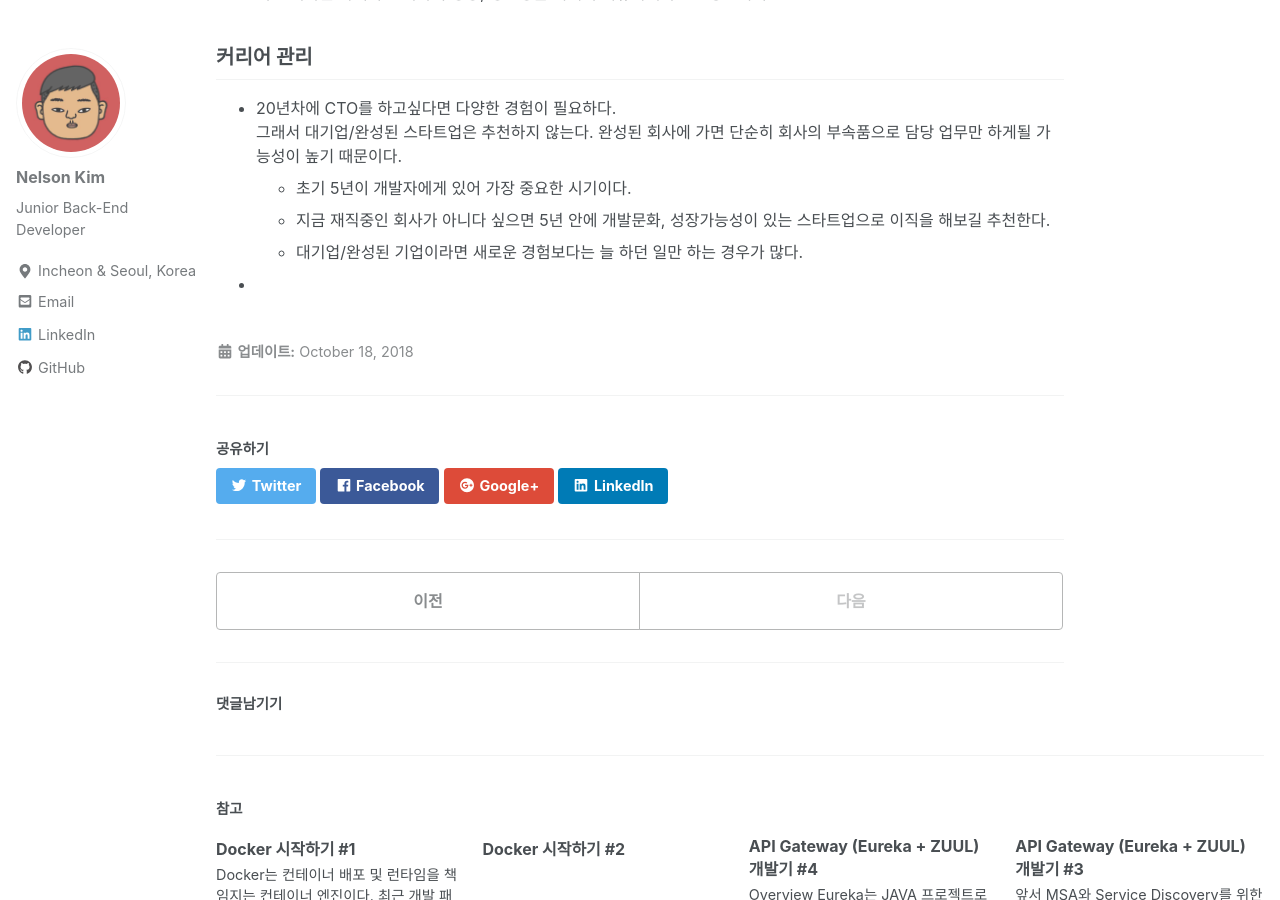
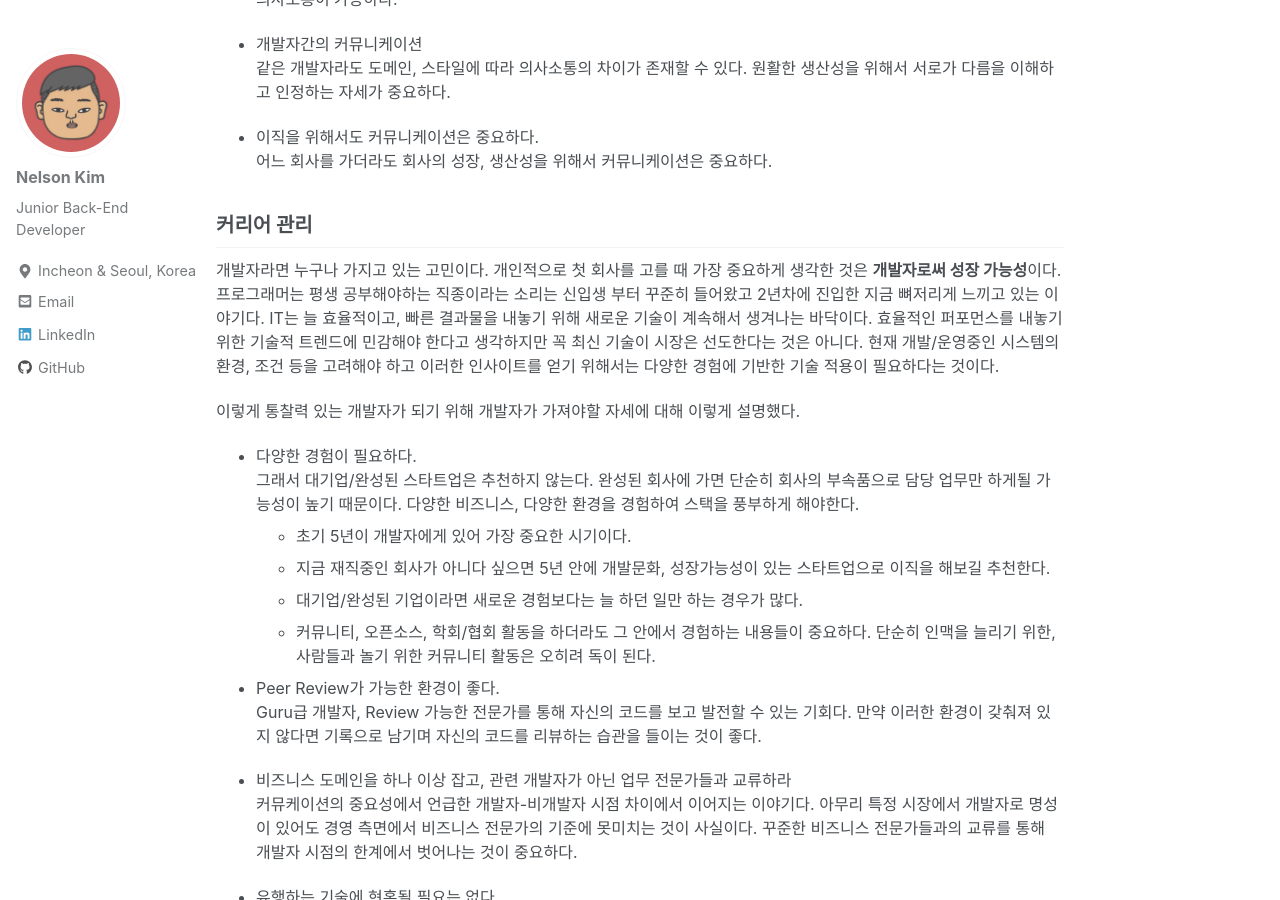
Before and after one commit to ssipflow/ssipflow.github.io, a Jekyll site: the page built from _posts/2018-10-17-Startup-Alliance-Career-Path.md, in a window 1280 px wide and 900 px high, scrolled down 636 px. Built offline with Jekyll 4.4.1, drawn with Linux system fonts in a browser that asks for light colours; nearby versions of some CDN libraries; comment, search, counter and statistics services are not loaded; some of the changed text lies outside the part shown.

Commit message:
Startup alliance Career seminar

```diff
--- a/_posts/2018-10-17-Startup-Alliance-Career-Path.md
+++ b/_posts/2018-10-17-Startup-Alliance-Career-Path.md
@@ -1,5 +1,5 @@
 ---
-title: [스타트업 얼라이언스] 개발자를 위한 커뮤니케이션 & 커리어 관리 후기
+title: \[스타트업 얼라이언스\] 개발자를 위한 커뮤니케이션 & 커리어 관리 후기
 layout: single
 author_profile: true
 comments: true
@@ -16,10 +16,12 @@ category: Career
 오늘은 기술이 아닌 다른 이야기를 해보려고 한다. 10월 16일, [스타트업 얼라이언스](https://www.facebook.com/startupallkorea/)에서 **개발자를 위한 커뮤니케이션 & 커리어 관리** 라는 주제로 '백세코딩'의 저자이자 헬스케어 스타트업 '케어랩스'의 CTO인 신현묵님의 강연이 있었다. 당연한 이야기겠지만 공감가는 내용이 많았고 배울 점도 있었다. 스타트업이 성공하기 위한 커뮤니케이션의 중요성, 그리고 성장하기 위해 개발자가 나가야 할 길에 대한 이야기들을 정리하겠다.
 
 ## 커뮤니케이션
-이러한 종류의 강연이 늘 그렇듯이 알고있는 당연한 이야기들이 대부분이다. 그 중 가장 공감가는 내용은 개발자-비개발자 사이의 시점차이였다. 화면을 하나 만들어내기 위해 개발자 입장에서 여러가지 조건들을 생각해야 하지만 비개발자 입장에서는 단순히 화면만 입히면 끝이라고 생각하여 스트레스 받은적이 여러번 있다. 그래서 늘 커뮤니케이션의 중요성
+이러한 종류의 강연이 늘 그렇듯이 알고있는 당연한 이야기들이 대부분이다. 그 중 가장 공감가는 내용은 개발자-비개발자 사이의 시점차이였다. 화면을 하나 만들어내기 위해 개발자 입장에서 여러가지 조건들을 생각해야 하지만 비개발자 입장에서는 단순히 화면만 입히면 끝이라고 생각하여 스트레스 받은 경험이 여러번 있다. 그래서 늘 커뮤니케이션의 중요성을 느끼고 있었지만 막상 이러한 상황에 직면했을 때 서로의 시점 차이를 인정하지 않는 경우가 대부분이였다.
+
+대화하며 스트레스를 받기 싫어 이야기를 안한 것이 아닐까? 그동안 개발 업무를 모르는 사람들의 시점을 이해하지 않았던 것인가? 하는 자기 반성이 수반되는 이야기다.
 
 * 개발자-비개발자의 커뮤니케이션
-기본적으로 영업/경영진과 개발자의 시선의 간극은 상당히 크다. 이러한 온도차를 극복하기 위해서는 서로간의 의사소통이 상당히 중요한데, 이는 기업뿐만 아니라, 개발자 개인의 성장에 있어 중요한 요소이며 잘 작성된 개발문서만으로도 충분한 의사소통이 가능하다
+기본적으로 영업/경영진과 개발자의 시선의 간극은 상당히 크다. 이러한 온도차를 극복하기 위해서는 서로간의 의사소통이 상당히 중요한데, 이는 기업뿐만 아니라, 개발자 개인의 성장에 있어 중요한 요소이며 잘 작성된 개발문서만으로도 충분한 의사소통이 가능하다.
 
 * 개발자간의 커뮤니케이션
 같은 개발자라도 도메인, 스타일에 따라 의사소통의 차이가 존재할 수 있다. 원활한 생산성을 위해서 서로가 다름을 이해하고 인정하는 자세가 중요하다.
@@ -29,11 +31,45 @@ category: Career
 
 
 ## 커리어 관리
+개발자라면 누구나 가지고 있는 고민이다. 개인적으로 첫 회사를 고를 때 가장 중요하게 생각한 것은 **개발자로써 성장 가능성**이다. 프로그래머는 평생 공부해야하는 직종이라는 소리는 신입생 부터 꾸준히 들어왔고 2년차에 진입한 지금 뼈저리게 느끼고 있는 이야기다. IT는 늘 효율적이고, 빠른 결과물을 내놓기 위해 새로운 기술이 계속해서 생겨나는 바닥이다. 효율적인 퍼포먼스를 내놓기 위한 기술적 트렌드에 민감해야 한다고 생각하지만 꼭 최신 기술이 시장은 선도한다는 것은 아니다. 현재 개발/운영중인 시스템의 환경, 조건 등을 고려해야 하고 이러한 인사이트를 얻기 위해서는 다양한 경험에 기반한 기술 적용이 필요하다는 것이다.
 
-* 20년차에 CTO를 하고싶다면 다양한 경험이 필요하다.
-그래서 대기업/완성된 스타트업은 추천하지 않는다. 완성된 회사에 가면 단순히 회사의 부속품으로 담당 업무만 하게될 가능성이 높기 때문이다.
+이렇게 통찰력 있는 개발자가 되기 위해 개발자가 가져야할 자세에 대해 이렇게 설명했다.
+
+* 다양한 경험이 필요하다.
+그래서 대기업/완성된 스타트업은 추천하지 않는다. 완성된 회사에 가면 단순히 회사의 부속품으로 담당 업무만 하게될 가능성이 높기 때문이다. 다양한 비즈니스, 다양한 환경을 경험하여 스택을 풍부하게 해야한다.
     - 초기 5년이 개발자에게 있어 가장 중요한 시기이다.
     - 지금 재직중인 회사가 아니다 싶으면 5년 안에 개발문화, 성장가능성이 있는 스타트업으로 이직을 해보길 추천한다.
     - 대기업/완성된 기업이라면 새로운 경험보다는 늘 하던 일만 하는 경우가 많다.
+    - 커뮤니티, 오픈소스, 학회/협회 활동을 하더라도 그 안에서 경험하는 내용들이 중요하다. 단순히 인맥을 늘리기 위한, 사람들과 놀기 위한 커뮤니티 활동은 오히려 독이 된다.
 
-*
+* Peer Review가 가능한 환경이 좋다.
+Guru급 개발자, Review 가능한 전문가를 통해 자신의 코드를 보고 발전할 수 있는 기회다. 만약 이러한 환경이 갖춰져 있지 않다면 기록으로 남기며 자신의 코드를 리뷰하는 습관을 들이는 것이 좋다.
+
+* 비즈니스 도메인을 하나 이상 잡고, 관련 개발자가 아닌 업무 전문가들과 교류하라
+커뮤케이션의 중요성에서 언급한 개발자-비개발자 시점 차이에서 이어지는 이야기다. 아무리 특정 시장에서 개발자로 명성이 있어도 경영 측면에서 비즈니스 전문가의 기준에 못미치는 것이 사실이다. 꾸준한 비즈니스 전문가들과의 교류를 통해 개발자 시점의 한계에서 벗어나는 것이 중요하다.
+
+* 유행하는 기술에 현혹될 필요는 없다.
+IT는 늘 새로운 기술이 생겨나고 사라지는 시장이다. 이미 우리들이 알게된 순간 최신기술이 아니다. 트렌드를 따라가기 보다, 기술의 철학을 이해하고 상황에 맞게 적용하는 것이 중요하다.
+
+* 연봉에 현혹될 필요는 없다. 실력이 좋으면 자연스럽게 연봉을 따라오게 되어있다.
+
+
+## 피해야 하는 환경들 그리고 지향해야 하는 길
+민감한 주제다. 하지만 많은 부분이 나의 생각과 비슷했고, 경력개발에 있어 참고할 내용이 많았다. 물론 개인적인 성향에 따라 호불호가 갈릴 수 있는 내용이다.
+
+* 단순히 부속품으로 업무를 하게 되는 환경.
+수동적인 업무환경은 개발자가 도태되기 가상 쉬운 길이다. 흔히 말하는 코더/개발자 중 코더만 하다가 은퇴하기 싫다면 부속품이 되는 환경에서 빨리 탈출하라.
+
+* 20대, 30대를 보내고 있다면 동료들을 막 대하지 말자. 몇년 뒤 막 대했던 동료가 CEO, CTO가 되어 나를 채용하는 상황이 발생할 수도 있다.
+
+* 연봉만 바라보지 말것. 앞서 이야기 했듯이 지금 연봉이 만족스럽지 못하더라도 향후 10년, 20년 뒤를 바라보자.
+
+* 경영진에 대한 신뢰를 잃었다면 떠날 준비를 하자. 경영진을 위해 일하는 것이 아니다. 자신이 성장할 환경을 바라보는 것이 바람직하다.
+
+* 기술은 도태되고 도메인은 급변하기 마련이다. 자신의 경험을 축적하여 변화에 대응하자.
+
+
+## 마무리
+시작에서 말했듯이, 이런 종류의 강연은 누구나 추상적으로 알고있는 당연한 이야기일 수도 있다. 비슷한 논조의 이야기가 많아 포스팅을 하면서 중복되는 내용들을 제외하고 보니 그렇게 많은 내용도 아니였다. 다만 강연을 듣고난 뒤 글을 쓰는 이틀동안 강연에서 들었던 개발자-비개발자 사이의 시점차이, 그리고 커뮤니케이션을 통한 팀간의 갈등 해소를 경험하게 되었다. 당연하게 알고있는 내용들이지만 지금까지의 버릇을 버리지 못한 것이다. 사람은 쉽게 바뀌지 않는다고 한다. 하지만 이렇게 강연을 통해 한번 쯤은 스스로를 돌아보고 잘못된 점은 바로 잡는 행동도 필요하다고 생각한다.
+
+커리어 역시 마찬가지이다. 누군가에겐 도움이 되고 누군가에겐 민감하고 불쾌한 내용들일 수도 있다. 하지만 평생의 업으로 삼아야 할 일, 스스로 성장하는 재미를 느끼고 자신을 위해서 일하면 내가 속해 있는 조직 또한 당연히 성장하는 것이 아닐까?
```
